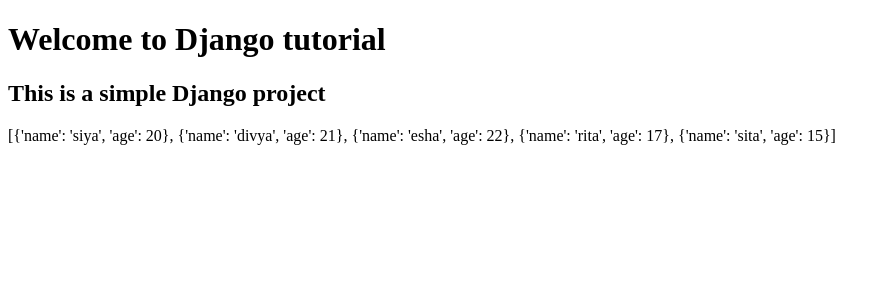
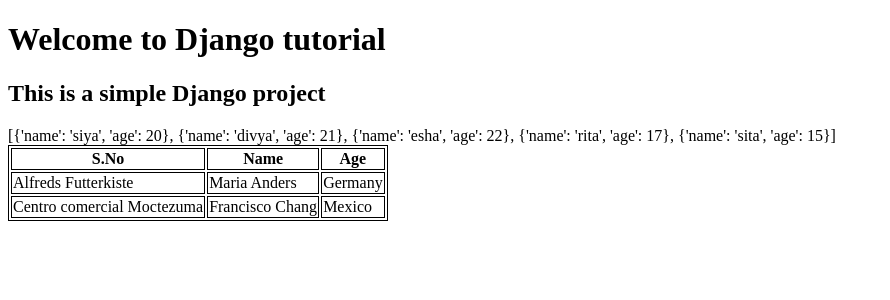
Before and after one commit to shriyajain24/Django-Learning, a Django app: page / in a window 1280 px wide. Shown: the top 300 px of the page, without its empty margins (0-890 px from the left). Run offline with Django 5.2, Linux system fonts and the light colour scheme.

Commit message:
Add table structure and styling to index.html for better presentation

```diff
--- a/Django/home/templates/home/index.html
+++ b/Django/home/templates/home/index.html
@@ -4,6 +4,11 @@
     <meta charset="UTF-8">
     <meta name="viewport" content="width=device-width, initial-scale=1.0">
     <title>Django tutorial</title>
+    <style>
+        table,th,td {
+            border: 1px solid black;
+        }
+    </style>
 </head>
 <body>
 
@@ -13,6 +18,25 @@
     {{ peoples }}
 
 
+    <table >
+  <tr>
+    <th>S.No</th>
+    <th>Name</th>
+    <th>Age</th>
+  </tr>
+  <tr>
+    <td>Alfreds Futterkiste</td>
+    <td>Maria Anders</td>
+    <td>Germany</td>
+  </tr>
+  <tr>
+    <td>Centro comercial Moctezuma</td>
+    <td>Francisco Chang</td>
+    <td>Mexico</td>
+  </tr>
+</table>
+
+
     <script>
         console.log("Hello Django");
     </script>
```
